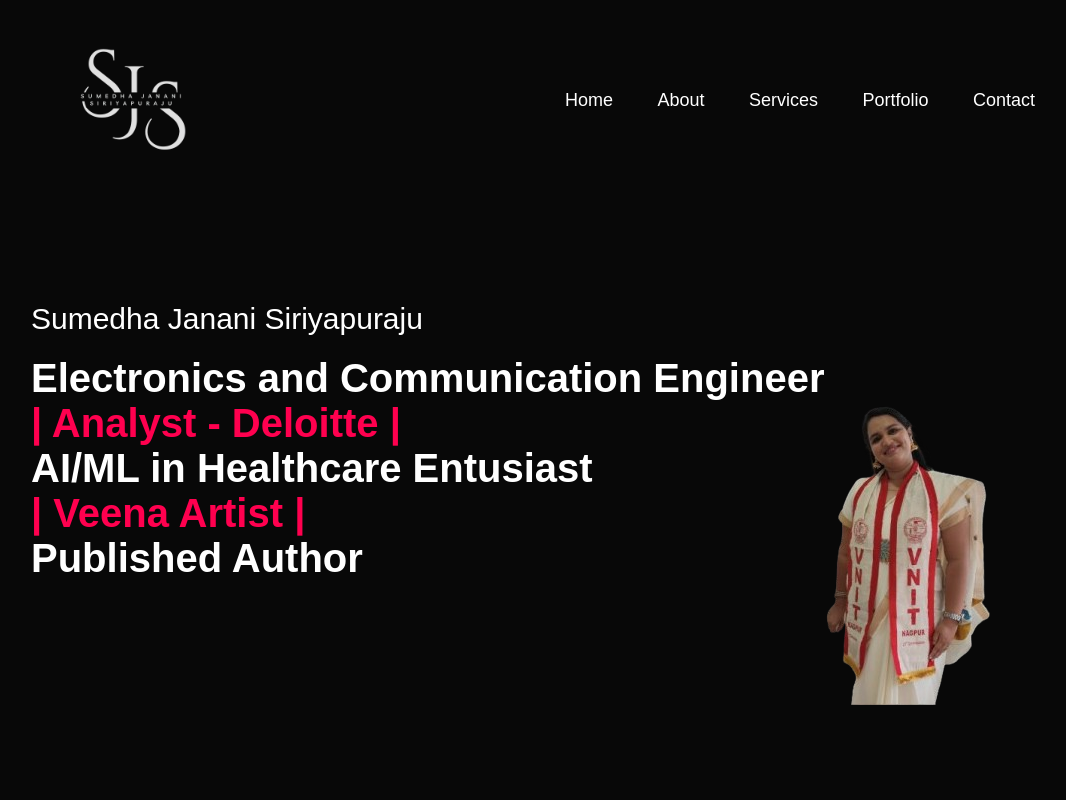
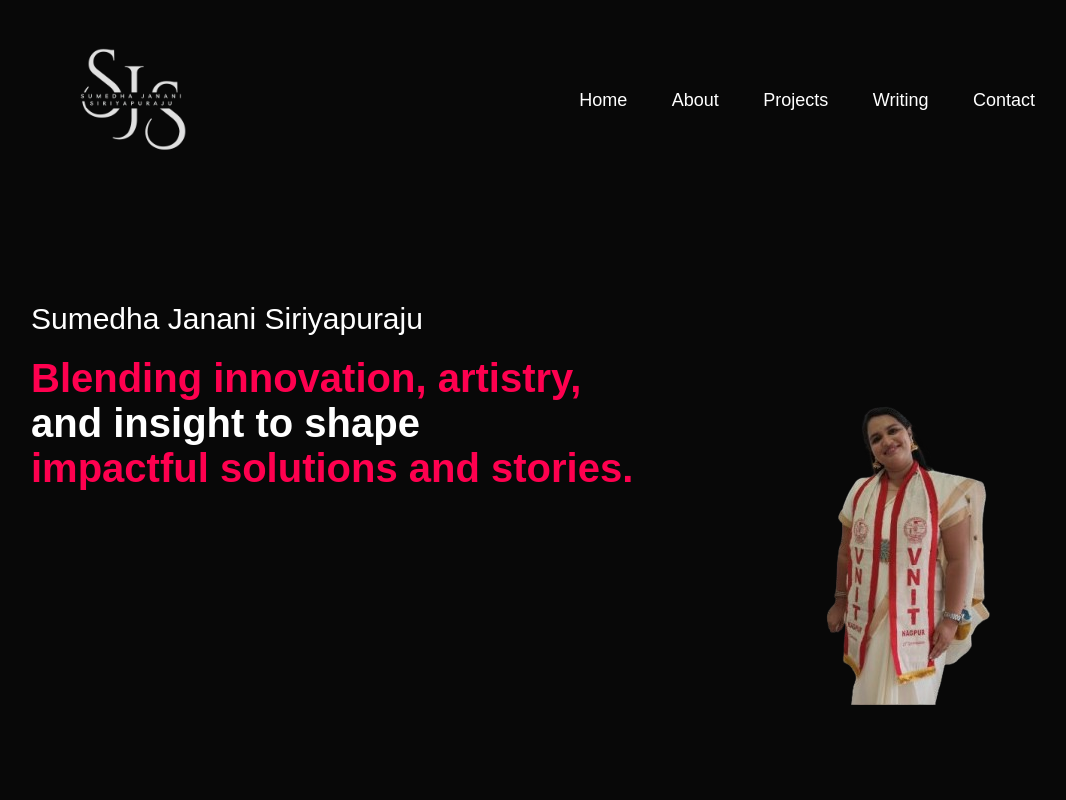
Before and after one commit to sumedhasjs/sumedhajanani-dev, a plain HTML site: page index.html in a window 1280 px wide. Shown: the top 800 px of the page, without its empty margins (97-1163 px from the left). Drawn offline with Linux system fonts and the light colour scheme.

Commit message:
Update index.html

```diff
--- a/index.html
+++ b/index.html
@@ -16,8 +16,8 @@
             <ul id="sidemenu">
                 <li><a href="#header">Home</a></li>
                 <li><a href="#about">About</a></li>
-                <li><a href="#projects">Services</a></li>
-                <li><a href="#writing">Portfolio</a></li>
+                <li><a href="#projects">Projects</a></li>
+                <li><a href="#writing">Writing</a></li>
                 <li><a href="#contact">Contact</a></li>
                 <i class="fas fa-times" onclick="closemenu()"></i>
             </ul>
@@ -25,7 +25,7 @@
         </nav>
         <div class="header-text">
             <p>Sumedha Janani Siriyapuraju</p>
-            <h1>Electronics and Communication Engineer<br><span>| Analyst - Deloitte |</span><br>AI/ML in Healthcare Entusiast <br><span>| Veena Artist |</span><br>Published Author</h1>
+            <h1><span>Blending innovation, artistry,</span><br>and insight to shape<br><span>impactful solutions and stories.</span></h1>
         </div>
     </div>
 </div>
@@ -167,9 +167,6 @@
             </div>
         </div>
     </div>
-    <div class="copyright">
-        <p>Copyright © Sumedha Janani Siriyapuraju. Made with <i class="fas fa-heart"></i> by <a href="https://www.youtube.com/@sumedhajananisiriyapuraju9799">sumedhasjs</a></p>
-    </div>
 </div>
 <script>
 
```
